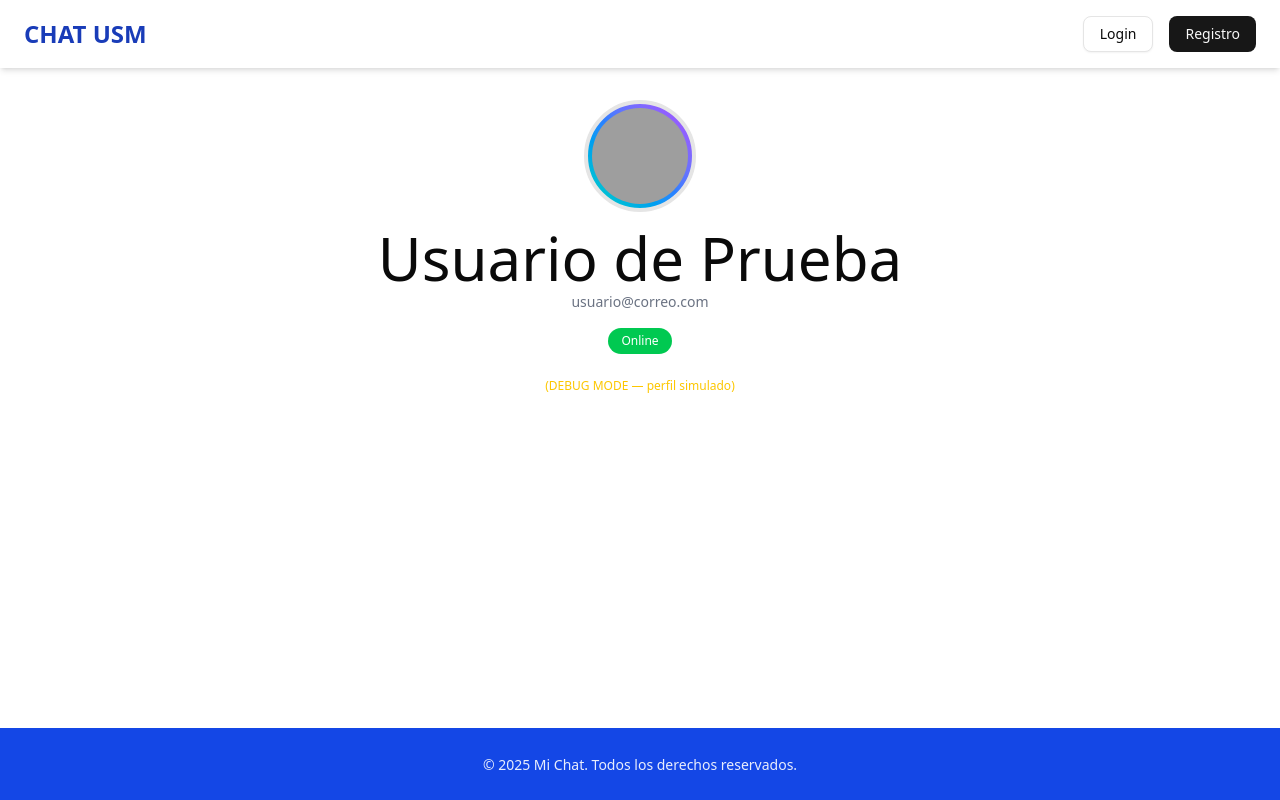
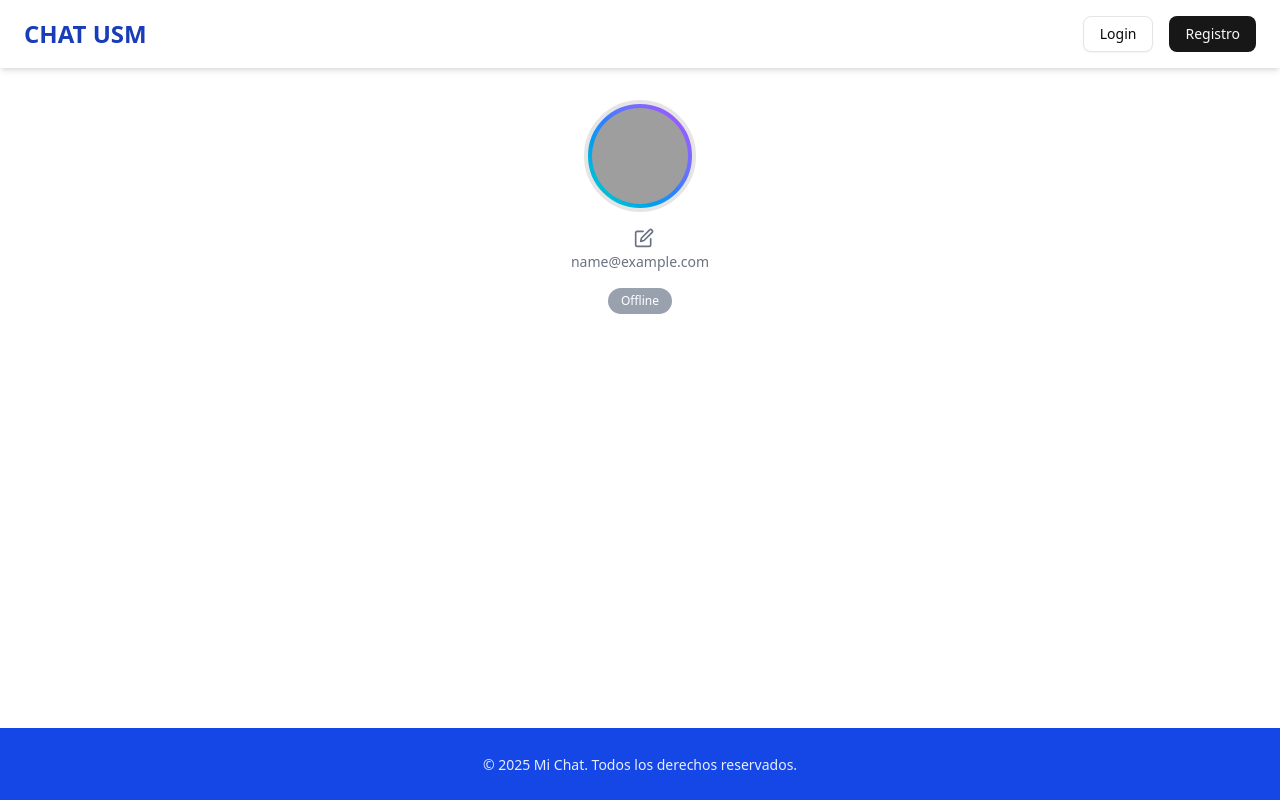
Before and after one commit to retamalesj/INF326-Arquitectura-de-software, a React app in the folder app/: page /perfil in a window 1280 px wide. Built offline with nearby package versions, Linux system fonts and the light colour scheme; no server answers; sample sign-in values are in the browser's storage; grey boxes are pictures that could not be loaded; the HTML template or start-up script is replaced by a standard one.

Commit message:
feat: add edit profile

```diff
--- a/app/package.json
+++ b/app/package.json
@@ -22,6 +22,7 @@
     "next-themes": "^0.4.6",
     "react": "^19.2.0",
     "react-dom": "^19.2.0",
+    "react-icons": "^5.5.0",
     "react-router-dom": "^7.9.6",
     "sonner": "^2.0.7",
     "tailwind-merge": "^3.4.0",
--- a/app/src/context/AuthContext.tsx
+++ b/app/src/context/AuthContext.tsx
@@ -22,6 +22,7 @@ interface AuthContextType {
   loading: boolean
   login: (userData: User, tokenData: TokenData) => void
   logout: () => void
+  updateUser: (newFullName: string) => void
 }
 
 // Props del proveedor
@@ -36,6 +37,7 @@ export const AuthContext = createContext<AuthContextType>({
   loading: true,
   login: () => {},
   logout: () => {},
+  updateUser: () => {},
 })
 
 // Proveedor del contexto
@@ -72,8 +74,18 @@ export const AuthProvider: React.FC<AuthProviderProps> = ({ children }) => {
     localStorage.removeItem('token')
   }
 
+  const updateUser = (newFullName: string) => {
+    if (!user) return
+
+    const updatedUser = { ...user, full_name: newFullName }
+    setUser(updatedUser)
+    localStorage.setItem('user', JSON.stringify(updatedUser))
+  }
+
   return (
-    <AuthContext.Provider value={{ user, token, login, logout, loading }}>
+    <AuthContext.Provider
+      value={{ user, token, login, logout, updateUser, loading }}
+    >
       {children}
     </AuthContext.Provider>
   )
--- a/app/src/pages/users/Profile.tsx
+++ b/app/src/pages/users/Profile.tsx
@@ -1,61 +1,33 @@
-import { useEffect, useState } from 'react'
+import { useContext, useState } from 'react'
 import { Avatar, AvatarImage, AvatarFallback } from '@/components/ui/avatar'
 import { Badge } from '@/components/ui/badge'
 import { H1, P } from '@/components/ui/typography'
-import { API_GATEWAY_URL } from '@/constants'
+import { AuthContext } from '@/context/AuthContext'
+import { FiEdit, FiCheck, FiX } from 'react-icons/fi' // <-- React Icons
+import { updateMe, type UpdateMeDTO } from '@/services/users'
+import { toast } from 'sonner'
 
-const DEBUG = true
-/** ---------------- GET ME ---------------- */
-export interface UserProfile {
-  id: string
-  email: string
-  username: string
-  full_name: string
-  is_active: boolean
-}
-
-export const getMe = async (token: string): Promise<UserProfile | null> => {
-  try {
-    const response = await fetch(`${API_GATEWAY_URL}/users/me`, {
-      headers: { Authorization: `Bearer ${token}` },
-    })
-
-    if (response.status === 401) throw new Error('No autorizado')
-    if (!response.ok) throw new Error(`Error HTTP: ${response.status}`)
-
-    return await response.json()
-  } catch (error) {
-    console.error('Error obteniendo perfil de usuario:', error)
-    return null
-  }
-}
-
-/** ---------------- COMPONENTE PROFILE ---------------- */
 export const Profile = () => {
-  const [user, setUser] = useState<UserProfile | null>(null)
-
-  const token = localStorage.getItem('token') || ''
-
-  // Perfil falso para modo DEBUG
-  const fakeUser: UserProfile = {
-    id: '123',
-    email: 'usuario@correo.com',
-    username: 'debug_user',
-    full_name: 'Usuario de Prueba',
-    is_active: true,
-  }
-
-  useEffect(() => {
-    if (DEBUG) {
-      setUser(fakeUser)
-      return
-    }
-
-    if (!token) return
-    getMe(token).then(setUser)
-  }, [token])
+  const { user, updateUser, token } = useContext(AuthContext)
+  const [isEditing, setIsEditing] = useState(false)
+  const [fullName, setFullName] = useState(user?.full_name || '')
 
   if (!user) return <P>Cargando perfil...</P>
+
+  const handleSave = async () => {
+    if (!token) return
+
+    const body: UpdateMeDTO = { full_name: fullName }
+    const updatedUser = await updateMe(token, body)
+
+    if (updatedUser) {
+      updateUser(updatedUser.full_name)
+      setIsEditing(false)
+      toast.success('Se actualizó el nombre correctamente.')
+    } else {
+      toast.error('No se pudo actualizar el nombre')
+    }
+  }
 
   return (
     <div className="flex flex-col items-center space-y-4 mt-8">
@@ -64,12 +36,12 @@ export const Profile = () => {
         <Avatar className="w-full h-full">
           <AvatarImage
             src={`https://ui-avatars.com/api/?name=${encodeURIComponent(
-              user.full_name,
+              fullName,
             )}&background=0D8ABC&color=fff`}
-            alt={user.full_name}
+            alt={fullName}
           />
           <AvatarFallback>
-            {user.full_name
+            {fullName
               .split(' ')
               .map((n) => n[0])
               .join('')
@@ -80,7 +52,42 @@ export const Profile = () => {
 
       {/* Nombre y email */}
       <div className="flex flex-col items-center text-center space-y-1">
-        <H1>{user.full_name}</H1>
+        {isEditing ? (
+          <div className="flex items-center space-x-2">
+            <input
+              type="text"
+              value={fullName}
+              onChange={(e) => setFullName(e.target.value)}
+              className="border rounded-lg px-3 py-1 shadow-sm focus:outline-none focus:ring-2 focus:ring-blue-400"
+            />
+            <button
+              onClick={handleSave}
+              className="bg-green-500 hover:bg-green-600 text-white px-3 py-1 rounded-lg flex items-center"
+            >
+              <FiCheck className="w-5 h-5 mr-1" /> Guardar
+            </button>
+            <button
+              onClick={() => {
+                setIsEditing(false)
+                setFullName(user.full_name)
+              }}
+              className="bg-red-400 hover:bg-red-500 text-white px-3 py-1 rounded-lg flex items-center"
+            >
+              <FiX className="w-5 h-5 mr-1" /> Cancelar
+            </button>
+          </div>
+        ) : (
+          <div className="flex items-center space-x-2">
+            <H1>{fullName}</H1>
+            <button
+              onClick={() => setIsEditing(true)}
+              className="text-gray-500 hover:text-blue-500 transition"
+              title="Editar nombre"
+            >
+              <FiEdit className="w-5 h-5" />
+            </button>
+          </div>
+        )}
         <P className="text-gray-500 text-sm">{user.email}</P>
       </div>
 
@@ -92,13 +99,6 @@ export const Profile = () => {
       >
         {user.is_active ? 'Online' : 'Offline'}
       </Badge>
-
-      {/* Texto DEBUG visible si está activo */}
-      {DEBUG && (
-        <P className="text-xs text-yellow-400 mt-2">
-          (DEBUG MODE — perfil simulado)
-        </P>
-      )}
     </div>
   )
 }
```
Also changed, not shown: 1 other file (tests, documents, lock files or other folders).
